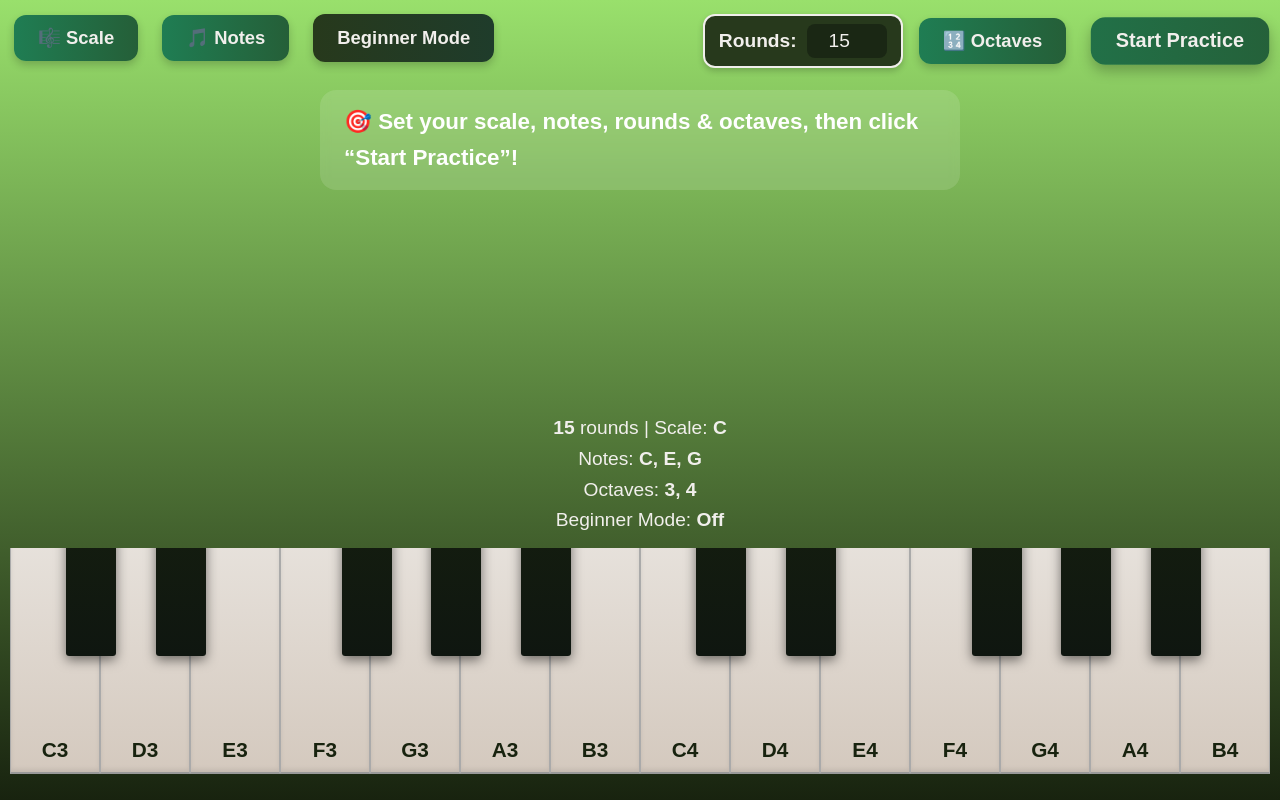
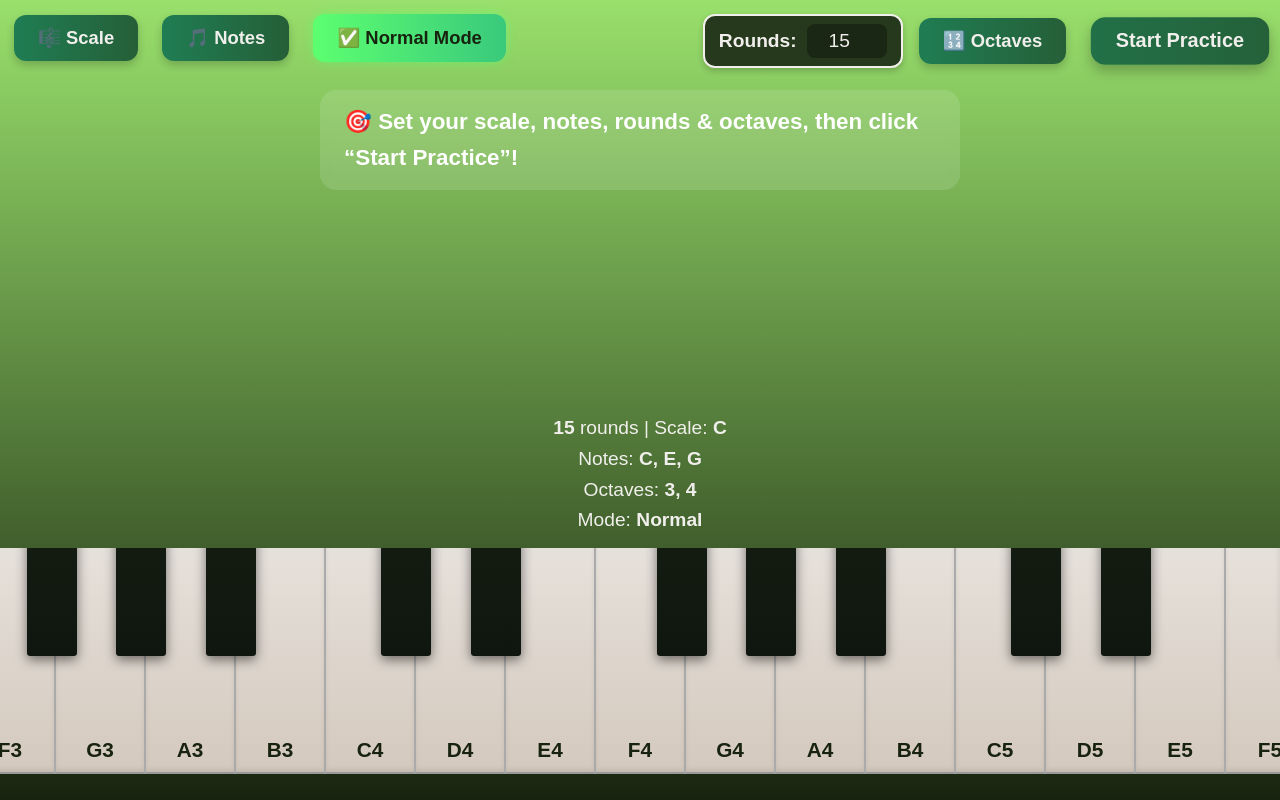
Before and after one commit to NitaiBell/my-music-practice, a React (Vite) app: page /real-melody in a window 1280 px wide. Built offline with nearby package versions, Linux system fonts and the light colour scheme.

Commit message:
13 - with # b handled in real-melody

```diff
--- a/src/practices/real_melody_training/RealMelody.css
+++ b/src/practices/real_melody_training/RealMelody.css
@@ -11,27 +11,28 @@
   display: flex;
   justify-content: space-between;
   align-items: center;
-    padding: 12px 16px;
+  padding: 20px 24px; /* Increased vertical padding */
+  min-height: 80px;   /* Taller navbar */
 }
 
 .real-melodygame-navbar-left {
   display: flex;
   align-items: center;
-    gap: 10px;
+  gap: 14px;
 }
 
 .real-melodygame-logo {
-    font-size: 1.5rem;
+  font-size: 1.6rem;
   font-weight: bold;
-    padding: 6px 12px;
+  padding: 12px 16px;
   background-color: #27391C;
-    border-radius: 10px;
+  border-radius: 12px;
   border: 2px solid #F1EFEC;
 }
 
 .real-melodygame-btn {
-    padding: 8px 14px;
-    font-size: 1rem;
+  padding: 14px 20px;
+  font-size: 1.1rem;
   font-weight: bold;
   background: linear-gradient(to right, #1F7D53, #255F38);
   color: #F1EFEC;
@@ -46,29 +47,32 @@
   background: linear-gradient(to right, #255F38, #1F7D53);
 }
 
-  .real-melodygame-start-btn {
-    padding: 10px 20px;
+.real-melodygame-start-btn,
+.tonic-btn {
+  padding: 14px 24px !important;
+  font-size: 1.1rem;
 }
 
 .real-melodygame-stats {
   display: flex;
-    gap: 8px;
+  gap: 10px;
   align-items: center;
   font-weight: bold;
-    font-size: 1.1rem;
+  font-size: 1.15rem;
   background: #27391C;
-    padding: 6px 12px;
-    border-radius: 12px;
+  padding: 10px 16px;
+  border-radius: 14px;
   border: 2px solid #F1EFEC;
 }
 
 .real-melodygame-stat {
   background-color: #D4C9BE;
-    border-radius: 6px;
-    padding: 6px 10px;
+  border-radius: 8px;
+  padding: 10px 12px;
   color: #18230F;
-    min-width: 30px;
+  min-width: 32px;
   text-align: center;
+  font-size: 1.1rem;
 }
 
 .real-melodygame-stat.correct {
--- a/src/practices/real_melody_training/RealMelody.jsx
+++ b/src/practices/real_melody_training/RealMelody.jsx
@@ -13,7 +13,7 @@ export default function RealMelody() {
     selectedNotes = [],
     rounds = 10,
     octaves = [4],
-    beginnerMode = false,
+    normalMode = true, // ✅ renamed from beginnerMode
   } = state || {};
 
   const [sequence, setSequence] = useState([]);
@@ -35,21 +35,15 @@ export default function RealMelody() {
     );
 
     const tonicChoices = octaves.map((oct) => `${selectedScale}${oct}`);
-    const randomTonic =
-      tonicChoices[Math.floor(Math.random() * tonicChoices.length)];
-
     const sequence = Array.from({ length: rounds - 2 }, () =>
       allChoices[Math.floor(Math.random() * allChoices.length)]
     );
 
-    const firstTonic =
-      tonicChoices[Math.floor(Math.random() * tonicChoices.length)];
-    const lastTonic =
-      tonicChoices[Math.floor(Math.random() * tonicChoices.length)];
+    const firstTonic = tonicChoices[Math.floor(Math.random() * tonicChoices.length)];
+    const lastTonic = tonicChoices[Math.floor(Math.random() * tonicChoices.length)];
 
     return [firstTonic, ...sequence, lastTonic];
   };
-
 
   const startGame = () => {
     if (selectedNotes.length === 0) return;
@@ -70,7 +64,7 @@ export default function RealMelody() {
     setCurrentNote(note);
     keyboardRef.current.playNote(note, false);
     setCanAnswer(true);
-    setHasFailedThisRound(false); // reset for new round
+    setHasFailedThisRound(false);
     setStatusMessage('');
   };
 
@@ -91,7 +85,7 @@ export default function RealMelody() {
     if (!isPlaying || !canAnswer) return;
     setTriesCount((t) => t + 1);
 
-    const isCorrect = beginnerMode
+    const isCorrect = normalMode
       ? getNoteBase(note) === getNoteBase(currentNote)
       : note === currentNote;
 
@@ -100,7 +94,6 @@ export default function RealMelody() {
       setStatusMessage("✅ Correct!");
       setCanAnswer(false);
 
-      // Only count correct if this round hasn't failed yet
       if (!hasFailedThisRound) {
         setCorrectCount((c) => c + 1);
       }
@@ -119,7 +112,6 @@ export default function RealMelody() {
       keyboardRef.current.setFlashWrong(note);
       setStatusMessage("❌ Wrong! Hit Replay");
 
-      // Only count wrong once per round
       if (!hasFailedThisRound) {
         setWrongCount((w) => w + 1);
         setHasFailedThisRound(true);
@@ -167,7 +159,7 @@ export default function RealMelody() {
           <RealMelodyKeyboardView
             ref={keyboardRef}
             onKeyClick={handleAnswer}
-            octaves={beginnerMode ? [3, 4, 5] : octaves}
+            octaves={normalMode ? [3, 4, 5] : octaves}
           />
         </div>
       </div>
@@ -176,7 +168,7 @@ export default function RealMelody() {
         <div className="real-melodygame-popup-overlay">
           <div className="real-melodygame-popup">
             <h2>🎉 Practice Complete!</h2>
-            <p><strong>rounds:</strong> {rounds}</p>
+            <p><strong>Rounds:</strong> {rounds}</p>
             <p><strong>Correct:</strong> {correctCount}</p>
             <p><strong>Wrong:</strong> {wrongCount}</p>
             <p><strong>Total Attempts:</strong> {triesCount}</p>
--- a/src/practices/real_melody_training/RealMelodySettings.jsx
+++ b/src/practices/real_melody_training/RealMelodySettings.jsx
@@ -3,10 +3,38 @@ import { useNavigate } from 'react-router-dom';
 import RealMelodyKeyboardView from './RealMelodyKeyboardView';
 import './RealMelodySettings.css';
 
+// ✅ Enharmonic normalization
+const normalizeNote = (note) => {
+  const enharmonics = {
+    Db: 'Cs', Eb: 'Ds', Gb: 'Fs', Ab: 'Gs', Bb: 'As',
+    'C#': 'Cs', 'D#': 'Ds', 'F#': 'Fs', 'G#': 'Gs', 'A#': 'As',
+  };
+  return enharmonics[note] || note;
+};
+
+// ✅ Keys that prefer flat notation
+const flatKeys = ['F', 'Bb', 'Eb', 'Ab', 'Db', 'Gb', 'Cb'];
+
+// ✅ Display note per scale context
+const displayNote = (note, key) => {
+  const preferFlat = flatKeys.includes(key);
+  const displayMapSharps = {
+    Cs: 'C♯', Ds: 'D♯', Fs: 'F♯', Gs: 'G♯', As: 'A♯',
+  };
+  const displayMapFlats = {
+    Cs: 'D♭', Ds: 'E♭', Fs: 'G♭', Gs: 'A♭', As: 'B♭',
+  };
+  const naturalNames = {
+    C: 'C', D: 'D', E: 'E', F: 'F', G: 'G', A: 'A', B: 'B',
+  };
+
+  return naturalNames[note] || (preferFlat ? displayMapFlats[note] : displayMapSharps[note]) || note;
+};
+
 const notesByScale = {
   C: ['C', 'D', 'E', 'F', 'G', 'A', 'B'],
-  F: ['F', 'G', 'A', 'Bb', 'C', 'D', 'E'],
-  G: ['G', 'A', 'B', 'C', 'D', 'E', 'F#'],
+  F: ['F', 'G', 'A', 'As', 'C', 'D', 'E'],
+  G: ['G', 'A', 'B', 'C', 'D', 'E', 'Fs'],
 };
 
 const DEFAULT_DEGREES = [0, 2, 4];
@@ -16,7 +44,7 @@ export default function RealMelodySettings() {
   const [selectedNotes, setSelectedNotes] = useState(getScaleDegrees('C', DEFAULT_DEGREES));
   const [rounds, setRounds] = useState(15);
   const [octaves, setOctaves] = useState([3, 4]);
-  const [beginnerMode, setBeginnerMode] = useState(false);
+  const [normalMode, setNormalMode] = useState(true); // ✅ renamed and default true
   const keyboardRef = useRef();
   const navigate = useNavigate();
 
@@ -33,7 +61,8 @@ export default function RealMelodySettings() {
   }
 
   const playNote3 = (note) => {
-    keyboardRef.current?.playNote(`${note}3`);
+    const normalized = normalizeNote(note);
+    keyboardRef.current?.playNote(`${normalized}3`);
   };
 
   const handleScaleChange = (newScale) => {
@@ -65,7 +94,7 @@ export default function RealMelodySettings() {
 
   const startPractice = () => {
     navigate('/real-melody', {
-      state: { selectedScale, selectedNotes, rounds, octaves, beginnerMode },
+      state: { selectedScale, selectedNotes, rounds, octaves, normalMode },
     });
   };
 
@@ -104,19 +133,19 @@ export default function RealMelodySettings() {
                       disabled={note === tonic}
                       onChange={() => toggleNote(note)}
                     />
-                    {note}
+                    {displayNote(note, selectedScale)}
                   </label>
                 ))}
               </div>
             </div>
 
-            {/* ✅ Beginner Mode Button */}
+            {/* ✅ Normal Mode Button (formerly Beginner) */}
             <button
-              className={`real-melody-beginner-toggle ${beginnerMode ? 'on' : 'off'}`}
-              title="Beginner mode: allows any octave for correct note — easier for training"
-              onClick={() => setBeginnerMode((b) => !b)}
+              className={`real-melody-beginner-toggle ${normalMode ? 'on' : 'off'}`}
+              title="Normal Mode: Any octave is accepted. Pro Mode: exact octave match required."
+              onClick={() => setNormalMode((m) => !m)}
             >
-              {beginnerMode ? '✅ Beginner Mode' : 'Beginner Mode'}
+              {normalMode ? '✅ Normal Mode' : 'Pro Mode'}
             </button>
           </div>
 
@@ -166,9 +195,9 @@ export default function RealMelodySettings() {
 
         <div className="real-melody-summary">
           <p><strong>{rounds}</strong> rounds | Scale: <strong>{selectedScale}</strong></p>
-          <p>Notes: <strong>{selectedNotes.join(', ')}</strong></p>
+          <p>Notes: <strong>{selectedNotes.map(n => displayNote(n, selectedScale)).join(', ')}</strong></p>
           <p>Octaves: <strong>{octaves.join(', ')}</strong></p>
-          <p>Beginner Mode: <strong>{beginnerMode ? 'On' : 'Off'}</strong></p>
+          <p>Mode: <strong>{normalMode ? 'Normal' : 'Pro'}</strong></p>
         </div>
       </div>
 
@@ -176,7 +205,7 @@ export default function RealMelodySettings() {
         <RealMelodyKeyboardView
           ref={keyboardRef}
           highlightNotes={selectedNotes}
-          octaves={beginnerMode ? [3, 4, 5] : octaves}
+          octaves={normalMode ? [3, 4, 5] : octaves}
         />
       </div>
     </div>
```
Lines whose indentation alone changed are shown as unchanged.
